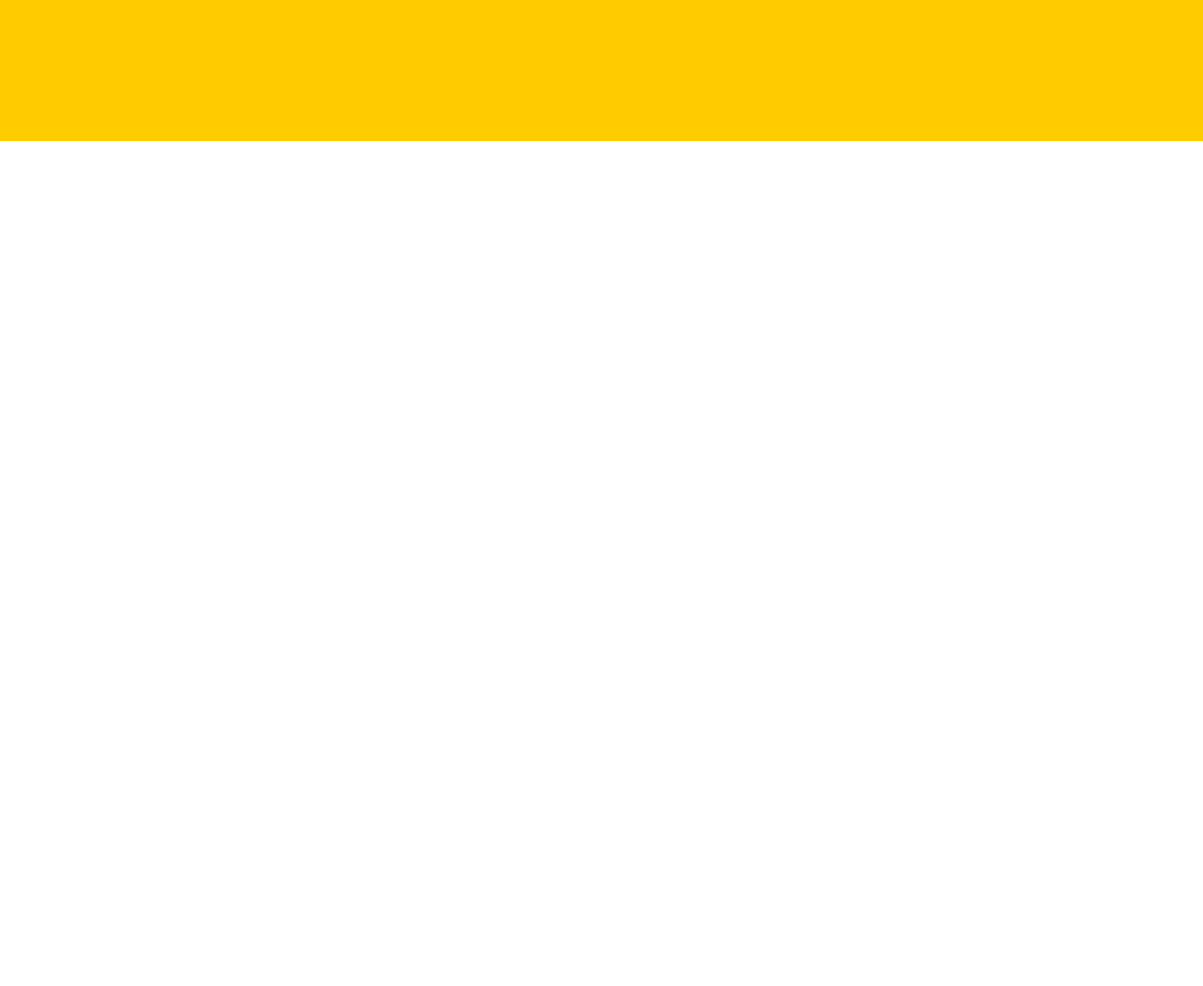
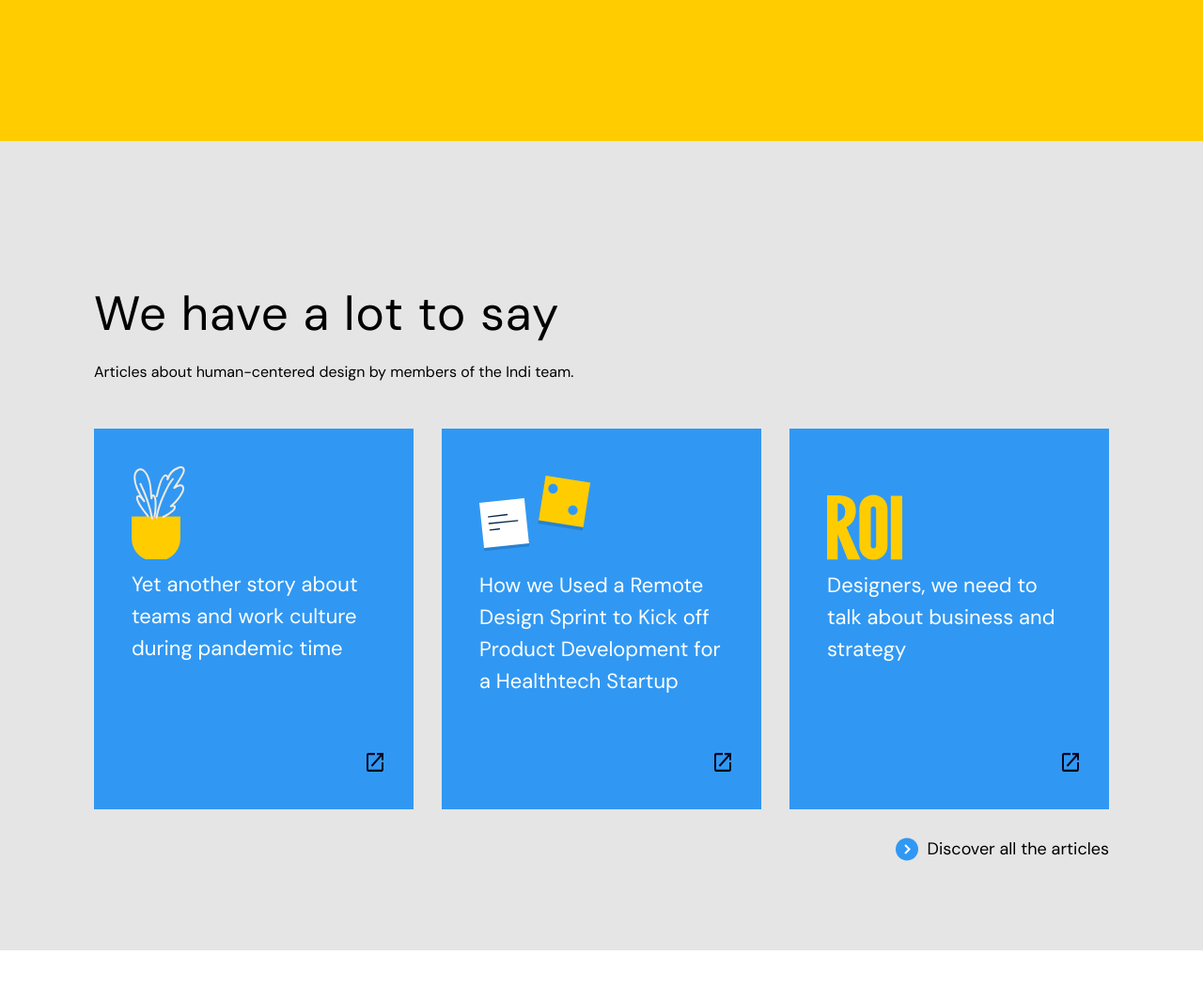
Before and after one commit to BellaPulatova/personalpjt, a plain HTML site: page index.html in a window 1280 px wide. Shown: the part 3946-4995 px from the top of the page at 94% size. Before the commit the page ends 4196 px from the top, so only its background shows below. Drawn offline with Linux system fonts and the light colour scheme.

Commit message:
personalpjt

```diff
--- a/index.html
+++ b/index.html
@@ -99,6 +99,34 @@
             <img class="illustration_icon" src="./assets/icons/icon.svg" alt="">
         </div>
     </section>
+    <!-- End -->
+    <!-- Article section -->
+    <section class="article_wrapper">
+        <h1 class="article_title">We have a lot to say</h1>
+        <p>Articles about human-centered design by members of the Indi team.</p>
+        <div class="article_03_wrap">
+            <div class="article_01">
+                <img src="./assets/icons/plant.svg">
+                <p>Yet another story about teams and work culture during pandemic time</p>
+                <img class="article_next" src="./assets/icons/next.svg">
+            </div>
+            <div class="article_02">
+                <img src="./assets/icons/notes.svg">
+                <p>How we Used a Remote Design Sprint to Kick off Product Development for a Healthtech Startup</p>
+                <img class="article_next" src="./assets/icons/next.svg">
+            </div>
+            <div class="article_03">
+                <img src="./assets/icons/roi.svg">
+                <p>Designers, we need to talk about business and strategy</p>
+                <img class="article_next" src="./assets/icons/next.svg">
+            </div>
+        </div>
+        <div class="article_bottom" >
+            <img style="margin-right: 10px;" src="./assets/icons/pointer.svg">
+            <h5 style="font-weight: 400; font-size: 18px;">Discover all the articles</h5>
+        </div>
+    </section>
+    <!-- End -->
 
 </body>
 </html>
--- a/style.css
+++ b/style.css
@@ -224,7 +224,6 @@ div>a{
     display: flex;
     justify-content: space-evenly;
     background-color: #FFCC00;
-    margin-bottom: 100px;
 }
 .illustration_left{
     flex: 1;
@@ -265,3 +264,74 @@ div>a{
     top:0;
     right: 0;
 }
+.article_wrapper{
+    width: 100%;
+    height: 100%;
+    padding: 150px 100px;
+    background: #E5E5E5;
+    margin-bottom: 120px;
+    position: relative;
+}
+.article_03_wrap{
+    display: flex;
+    width: 100%;
+    border-radius: 0px;
+    color: #FFFF;
+    margin-top: 50px;
+}
+.article_01{
+    flex:1;
+    width: 352px;
+    height: 405px;
+    margin-right: 30px;
+    background-color: #3098F3;
+    padding: 40px 40px 100px 40px;
+    font-weight: 400;
+    font-size: 22px;
+    line-height: 34px;
+    font-weight: 400;
+    position: relative;
+}
+.article_02{
+    flex:1;
+    width: 352px;
+    height: 405px;
+    margin-right: 30px;
+    background-color: #3098F3;
+    padding: 40px 40px 100px 40px;
+    font-weight: 400;
+    font-size: 22px;
+    line-height: 34px;
+    font-weight: 400;
+    position: relative;
+}
+.article_03{
+    flex:1;
+    width: 352px;
+    height: 405px;
+    background-color: #3098F3;
+    padding: 70px 40px 100px 40px;
+    font-weight: 400;
+    font-size: 22px;
+    line-height: 34px;
+    font-weight: 400;
+    position: relative;
+}
+.article_title{
+    font-weight: 400;
+    font-size: 51px;
+    line-height: 67px;
+    letter-spacing: 1.12px;
+    margin-bottom: 18px;
+}
+.article_next{
+    position: absolute;
+    bottom: 40px;
+    left: 290px;
+}
+.article_bottom{
+    display: flex;
+    padding-top: 30px;
+    position: absolute;
+    right: 100px;
+}
```
Also changed, not shown: assets/icons/next.svg (added).
